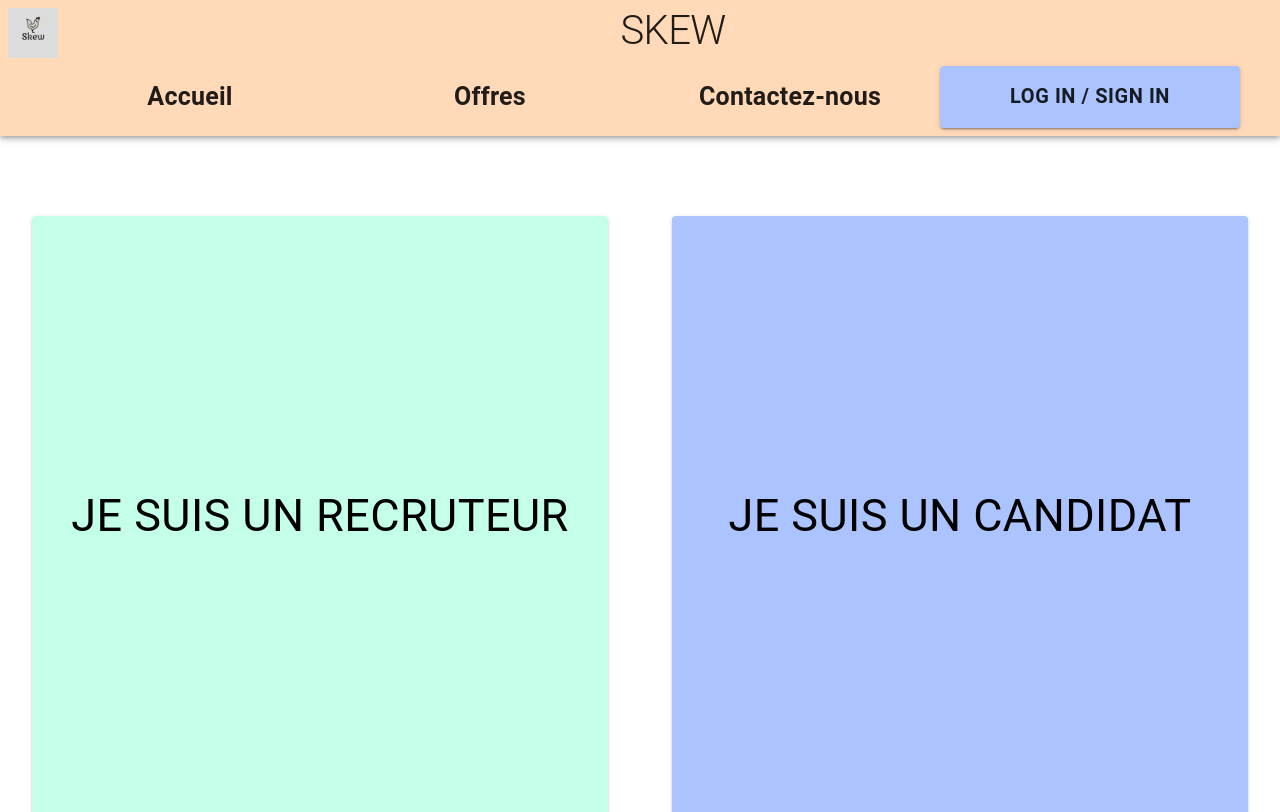
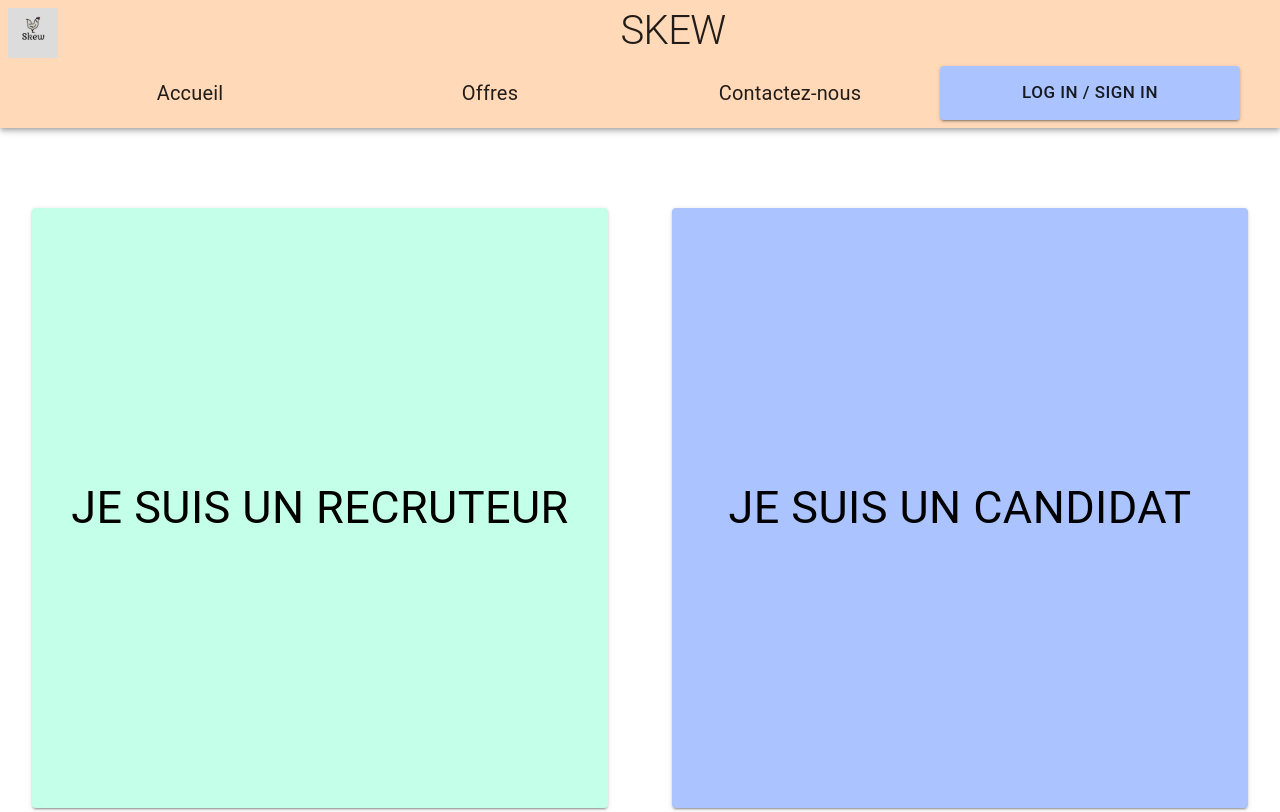
Before and after one commit to CDA-SKEW/Skew, a React (Create React App) app in the folder front/: page /#/ in a window 1280 px wide. Shown: the top 812 px of the page. Built offline with nearby package versions, Linux system fonts and the light colour scheme.

Commit message:
travail sur navbar

```diff
--- a/front/src/components/core/Navbar.js
+++ b/front/src/components/core/Navbar.js
@@ -25,7 +25,6 @@ export default function ResponsiveAppBar() {
           }}
         >
           <Titre />
-
           <MenuList pages={pages} />
           <MenuListResponsive pages={pages} />
         </Toolbar>
--- a/front/src/components/core/navbar/ListItemLink.js
+++ b/front/src/components/core/navbar/ListItemLink.js
@@ -29,8 +29,7 @@ function ListItemLink(props) {
               variant='body1'
               sx={{
                 textAlign: 'center',
-                fontWeight: 'bold',
-                fontSize: 25,
+                fontSize: 20,
               }}
             >
               {primary}
--- a/front/src/components/core/navbar/MenuList.js
+++ b/front/src/components/core/navbar/MenuList.js
@@ -22,7 +22,11 @@ export default function MenuList({ pages }) {
     };
 
     return (
-        <Box sx={{ display: { xs: "none", md: "block" } }}>
+        <Box
+            sx={{
+                display: { xs: "none", md: "block" },
+            }}
+        >
             <List
                 sx={{
                     flexGrow: 1,
@@ -41,9 +45,8 @@ export default function MenuList({ pages }) {
                     onClick={handleOpen}
                     sx={{
                         bgcolor: '#ABC4FF',
-                        fontWeight: 'bold',
                         width: { md: 250, lg: 300, xl: 400 },
-                        fontSize: 20,
+                        fontSize: 17,
                     }}
                 >
                     Log in / Sign in
```
